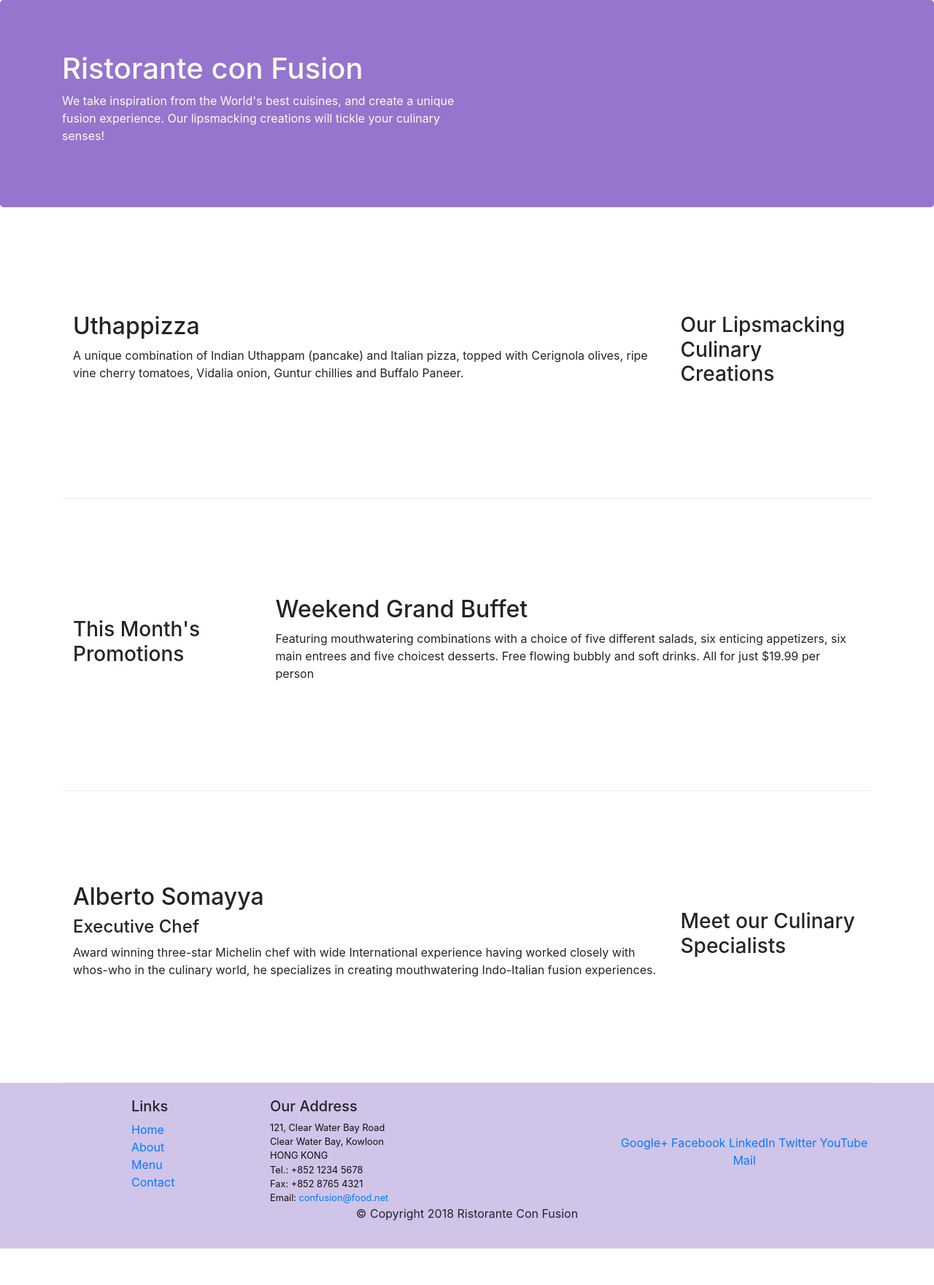
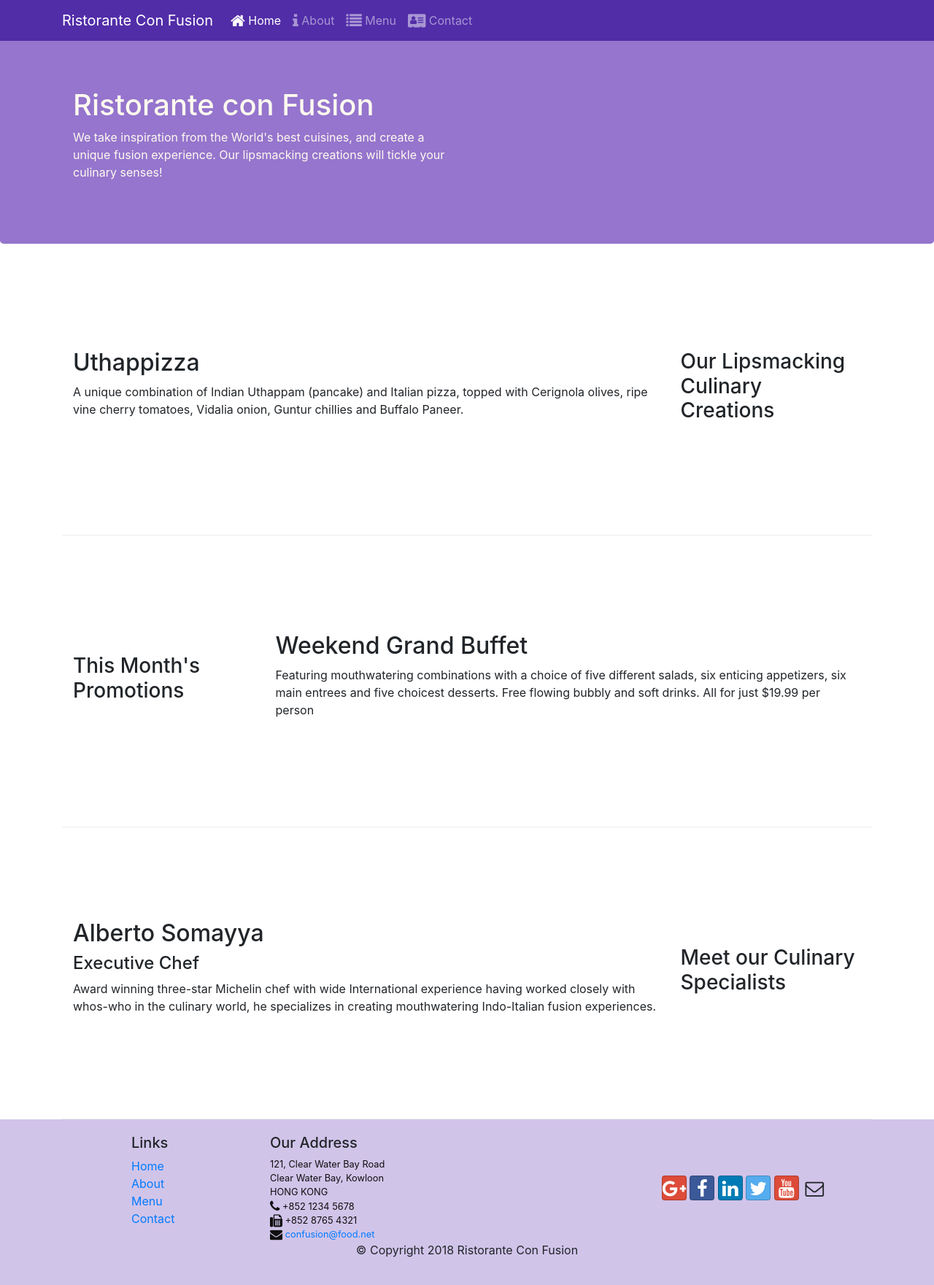
Before and after one commit to EliasBalah/bootstrap4-course-in-coursera, a website: page index.html in a window 1280 px wide. Shown: the whole page at 73% size. Before the commit the page ends 1711 px from the top, so only its background shows below. Drawn offline with nearby package versions, Linux system fonts and the light colour scheme.

Commit message:
week 2: Navigation and Navigation Bar

```diff
--- a/css/styles.css
+++ b/css/styles.css
@@ -1,3 +1,14 @@
+body{
+    padding:50px 0px 0px 0px;
+    z-index:0;
+}
+
+.navbar-dark {
+     background-color: #512DA8;
+}
+
+
+
 .row-header {
     margin: 0px auto;
     padding: 0px;
--- a/index.html
+++ b/index.html
@@ -6,15 +6,32 @@
     <meta name="viewport" content="wisth=device-width, initial-scale=1, shrink-to-fit=no">
     <meta http-equiv="x-ua-compatible" content="ie=edge">
     <link rel="stylesheet" href="node_modules/bootstrap/dist/css/bootstrap.min.css">
+    <link rel="stylesheet" href="node_modules/font-awesome/css/font-awesome.min.css">
+    <link rel="stylesheet" href="node_modules/bootstrap-social/bootstrap-social.css">
     <link rel="stylesheet" href="css/styles.css">
     <title>Ristorante Con Fusion</title>
 </head>
 
 <body>
-
+    <nav class="navbar navbar-dark navbar-expand-sm fixed-top">
+        <div class="container">
+           <a class="navbar-brand" href="#">Ristorante Con Fusion</a>
+           <div class="collapse navbar-collapse" id="Navbar">
+                <ul class="navbar-nav mr-auto">
+                    <li class="nav-item active"><a class="nav-link" href="/"><span class="fa fa-home fa-lg"></span> Home</a></li>
+                    <li class="nav-item"><a class="nav-link" href="./aboutus.html"><span class="fa fa-info fa-lg"></span> About</a></li>
+                    <li class="nav-item"><a class="nav-link" href="#"><span class="fa fa-list fa-lg"></span> Menu</a></li>
+                    <li class="nav-item"><a class="nav-link" href="#"><span class="fa fa-address-card fa-lg"></span> Contact</a></li>
+                </ul>
+            </div>
+        </div>
+        <button class="navbar-toggler" type="button" data-toggle="collapse" data-target="#Navbar">
+            <span class="navbar-toggler-icon"></span>
+        </button>
+    </nav>
     <header class="jumbotron">
         <div class="container">
-            <div class="row">
+            <div class="row row-header">
                 <div class="col-12 col-sm-6">
                     <h1>Ristorante con Fusion</h1>
                     <p>We take inspiration from the World's best cuisines, and create a unique fusion experience. Our lipsmacking creations will tickle your culinary senses!</p>
@@ -74,23 +91,24 @@
                 <div class="col-7 col-sm-5">
                     <h5>Our Address</h5>
                     <address>
-		              121, Clear Water Bay Road<br>
-		              Clear Water Bay, Kowloon<br>
-		              HONG KONG<br>
-		              Tel.: +852 1234 5678<br>
-		              Fax: +852 8765 4321<br>
-		              Email: <a href="mailto:confusion@food.net">confusion@food.net</a>
+                        121, Clear Water Bay Road<br>
+                        Clear Water Bay, Kowloon<br>
+                        </i>HONG KONG<br>
+                        <i class="fa fa-phone fa-lg"></i> +852 1234 5678<br>
+                        <i class="fa fa-fax fa-lg"></i> +852 8765 4321<br>
+                        <i class="fa fa-envelope fa-lg"></i> <a href="mailto:confusion@food.net">confusion@food.net</a>
 		           </address>
                 </div>
                 <div class="col-12 col-sm-4 align-self-center">
                     <div class="text-center">
-                        <a href="http://google.com/+">Google+</a>
-                        <a href="http://www.facebook.com/profile.php?id=">Facebook</a>
-                        <a href="http://www.linkedin.com/in/">LinkedIn</a>
-                        <a href="http://twitter.com/">Twitter</a>
-                        <a href="http://youtube.com/">YouTube</a>
-                        <a href="mailto:">Mail</a>
+                        <a class="btn btn-social-icon btn-google" href="http://google.com/+"><i class="fa fa-google-plus"></i></a>
+                        <a class="btn btn-social-icon btn-facebook" href="http://www.facebook.com/profile.php?id="><i class="fa fa-facebook"></i></a>
+                        <a class="btn btn-social-icon btn-linkedin" href="http://www.linkedin.com/in/"><i class="fa fa-linkedin"></i></a>
+                        <a class="btn btn-social-icon btn-twitter" href="http://twitter.com/"><i class="fa fa-twitter"></i></a>
+                        <a class="btn btn-social-icon btn-google" href="http://youtube.com/"><i class="fa fa-youtube"></i></a>
+                        <a class="btn btn-social-icon" href="mailto:"><i class="fa fa-envelope-o"></i></a>
                     </div>
+
                 </div>
            </div>
            <div class="row justify-content-center">
--- a/package.json
+++ b/package.json
@@ -15,6 +15,8 @@
   },
   "dependencies": {
     "bootstrap": "^4.5.0",
+    "bootstrap-social": "^5.1.1",
+    "font-awesome": "^4.7.0",
     "jquery": "^3.5.1",
     "popper.js": "^1.16.1"
   }
```
Also changed, not shown: aboutus.html (+38 -17 lines), 1 other file.
